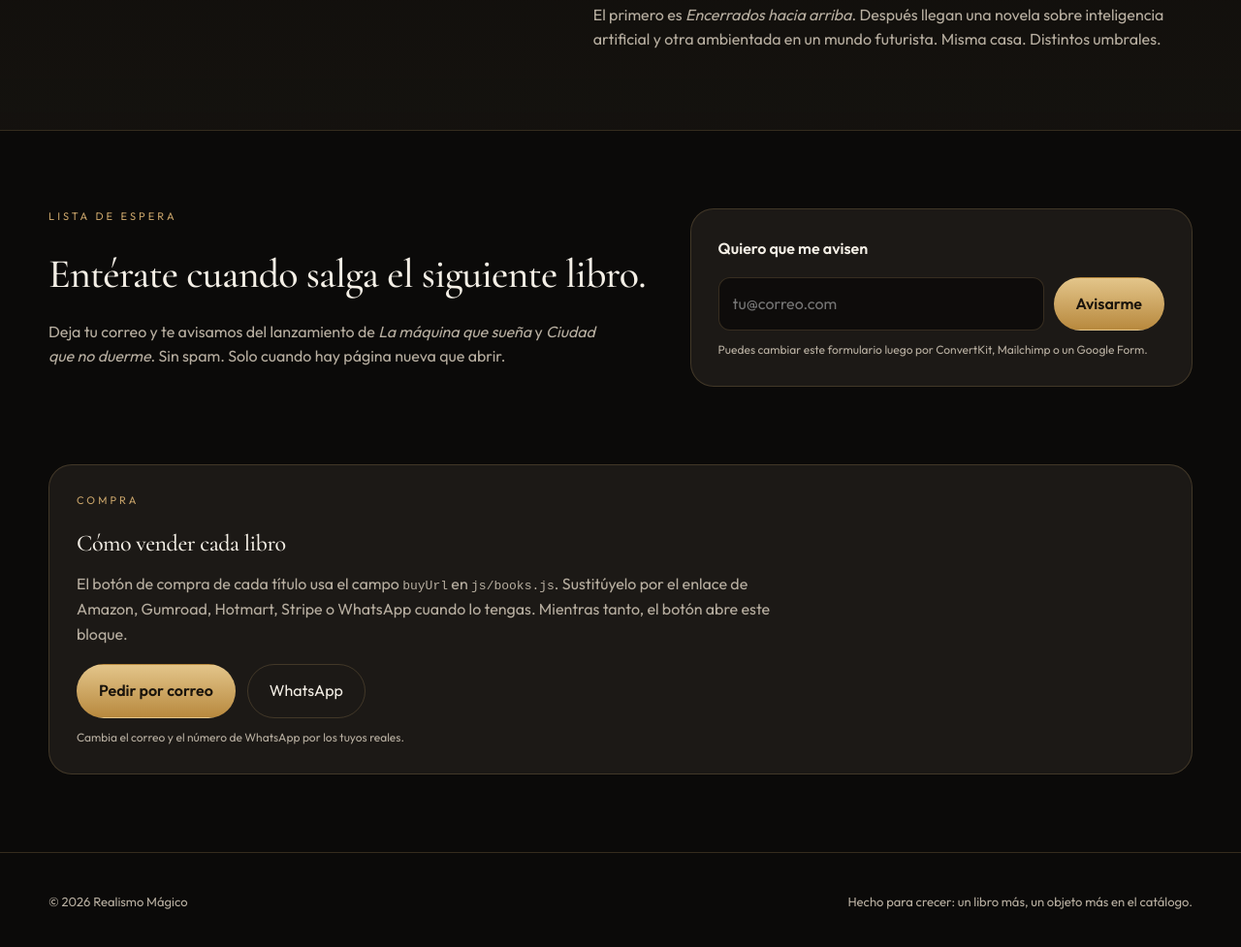
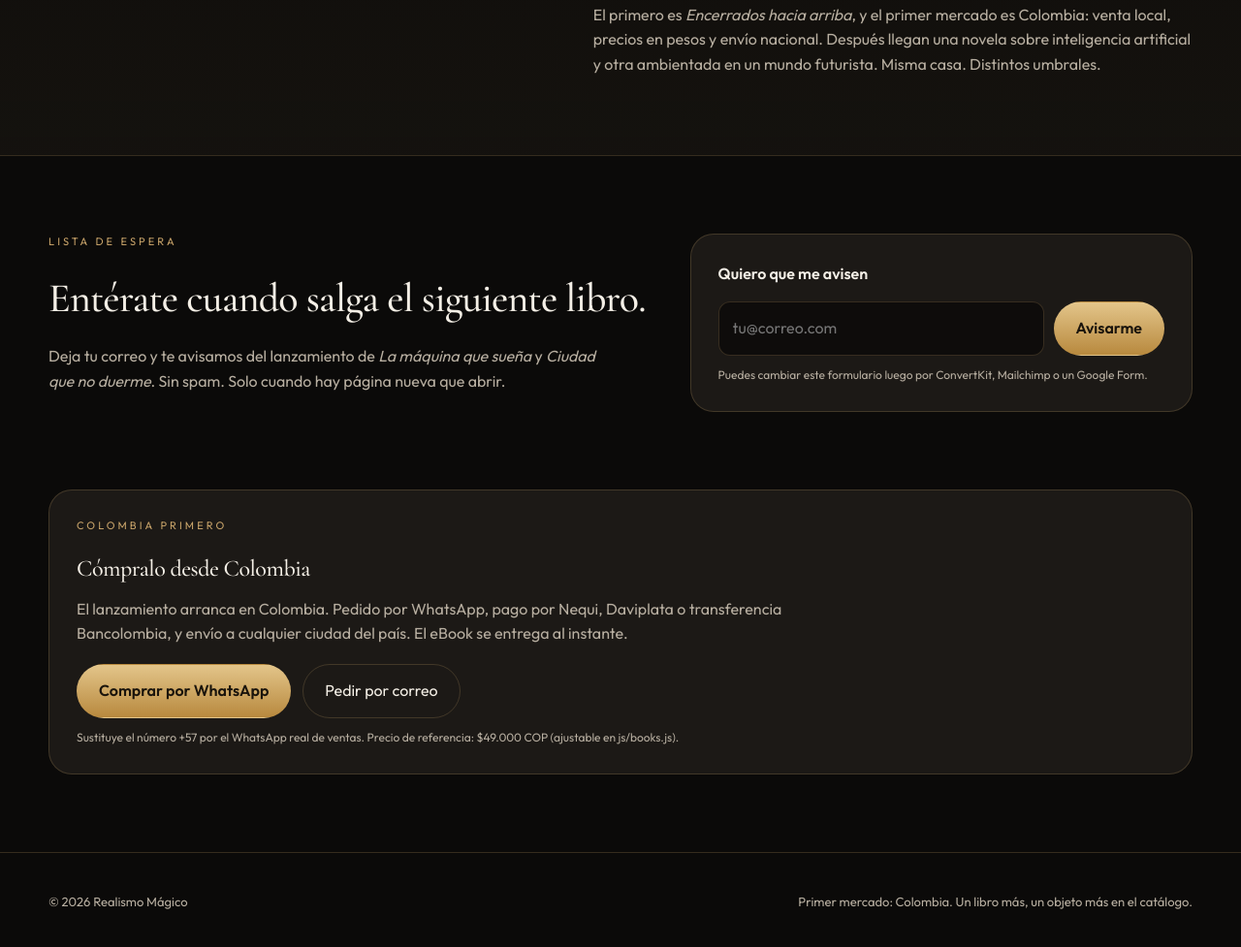
Before and after one commit to Julianfam/editorial-realismo-magico, a plain HTML site: page index.html in a window 1280 px wide. Shown: the part 2142-3119 px from the top of the page at 97% size. Drawn offline with nearby package versions, Linux system fonts and the light colour scheme.

Commit message:
Copy de compra para Colombia

```diff
--- a/index.html
+++ b/index.html
@@ -4,7 +4,7 @@
   <meta charset="UTF-8" />
   <meta name="viewport" content="width=device-width, initial-scale=1.0" />
   <title>Realismo Mágico — Libros</title>
-  <meta name="description" content="Editorial de relatos donde lo imposible se comporta como si siempre hubiera estado ahí. Encerrados hacia arriba y próximas obras." />
+  <meta name="description" content="Encerrados hacia arriba, a la venta en Colombia. Editorial Realismo Mágico: precios en pesos, envío nacional y próximos libros de IA y mundo futurista." />
   <link rel="preconnect" href="https://fonts.googleapis.com" />
   <link rel="preconnect" href="https://fonts.gstatic.com" crossorigin />
   <link href="https://fonts.googleapis.com/css2?family=Cormorant+Garamond:ital,wght@0,500;0,600;1,500&family=Outfit:wght@300;400;500;600&display=swap" rel="stylesheet" />
@@ -32,7 +32,7 @@
     <section class="hero" id="libro">
       <div class="wrap hero-grid">
         <div>
-          <p class="kicker" id="featured-kicker">Nuevo lanzamiento</p>
+          <p class="kicker" id="featured-kicker">Lanzamiento en Colombia</p>
           <h1 id="featured-title">Encerrados hacia arriba</h1>
           <p class="tagline" id="featured-tagline"></p>
           <p class="lede" id="featured-desc"></p>
@@ -75,7 +75,8 @@
             vamos soltando libros cuando están listos para habitar el mundo.
           </p>
           <p>
-            El primero es <em>Encerrados hacia arriba</em>. Después llegan una novela sobre inteligencia
+            El primero es <em>Encerrados hacia arriba</em>, y el primer mercado es Colombia:
+            venta local, precios en pesos y envío nacional. Después llegan una novela sobre inteligencia
             artificial y otra ambientada en un mundo futurista. Misma casa. Distintos umbrales.
           </p>
         </div>
@@ -106,18 +107,17 @@
 
     <section class="section" id="comprar" style="padding-top:0;">
       <div class="wrap panel">
-        <p class="kicker">Compra</p>
-        <h2 style="margin:6px 0 10px;">Cómo vender cada libro</h2>
+        <p class="kicker">Colombia primero</p>
+        <h2 style="margin:6px 0 10px;">Cómpralo desde Colombia</h2>
         <p style="color:var(--ink-dim);max-width:70ch;">
-          El botón de compra de cada título usa el campo <code>buyUrl</code> en <code>js/books.js</code>.
-          Sustitúyelo por el enlace de Amazon, Gumroad, Hotmart, Stripe o WhatsApp cuando lo tengas.
-          Mientras tanto, el botón abre este bloque.
+          El lanzamiento arranca en Colombia. Pedido por WhatsApp, pago por Nequi, Daviplata
+          o transferencia Bancolombia, y envío a cualquier ciudad del país. El eBook se entrega al instante.
         </p>
         <div class="actions" style="margin-top:18px;">
-          <a class="btn btn-gold" href="mailto:hola@realismomagico.com?subject=Quiero Encerrados hacia arriba">Pedir por correo</a>
-          <a class="btn btn-ghost" href="https://wa.me/13055550100?text=Quiero%20comprar%20Encerrados%20hacia%20arriba" target="_blank" rel="noopener">WhatsApp</a>
+          <a class="btn btn-gold" href="https://wa.me/57XXXXXXXXXX?text=Hola%2C%20quiero%20comprar%20Encerrados%20hacia%20arriba" target="_blank" rel="noopener">Comprar por WhatsApp</a>
+          <a class="btn btn-ghost" href="mailto:hola@realismomagico.com?subject=Quiero Encerrados hacia arriba">Pedir por correo</a>
         </div>
-        <p class="note">Cambia el correo y el número de WhatsApp por los tuyos reales.</p>
+        <p class="note">Sustituye el número +57 por el WhatsApp real de ventas. Precio de referencia: $49.000 COP (ajustable en js/books.js).</p>
       </div>
     </section>
   </main>
@@ -125,7 +125,7 @@
   <footer>
     <div class="wrap foot">
       <span>© <span id="year"></span> Realismo Mágico</span>
-      <span>Hecho para crecer: un libro más, un objeto más en el catálogo.</span>
+      <span>Primer mercado: Colombia. Un libro más, un objeto más en el catálogo.</span>
     </div>
   </footer>
 
```
